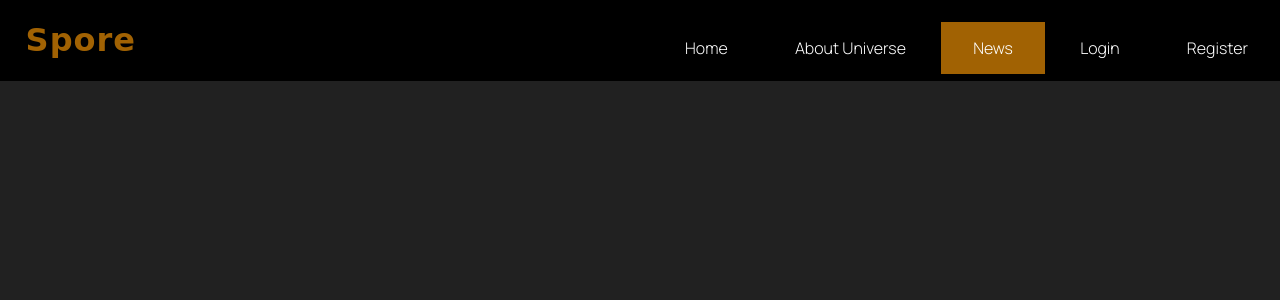
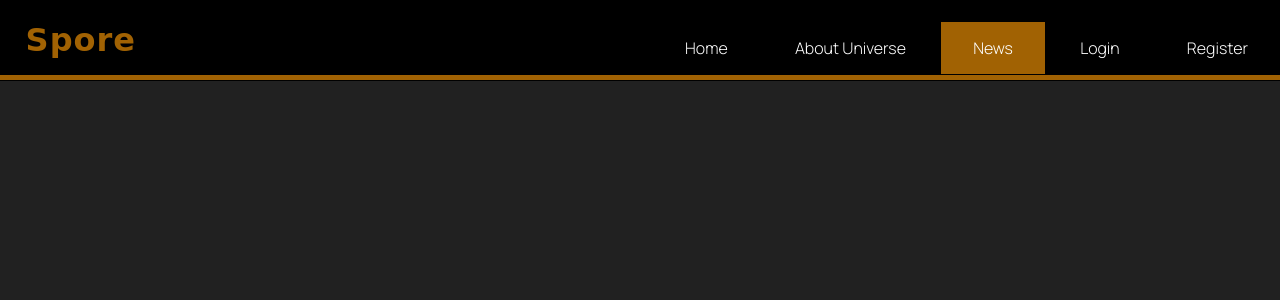
Before and after one commit to Artiye/AstronomyWeb, a PHP site: page /news.html in a window 1280 px wide. Shown: the top 300 px of the page. Run offline with PHP 8.4, Linux system fonts and the light colour scheme; some web fonts are replaced.

Commit message:
added a orange line under nav

```diff
--- a/news.css
+++ b/news.css
@@ -58,3 +58,9 @@ ul, li, a{
 .news {
     background-color: #a16203;
 }
+.colour {
+    height: 5px;
+    width: 100%;
+    background-color: #a16203;
+    margin-top: -6px;
+}
```
